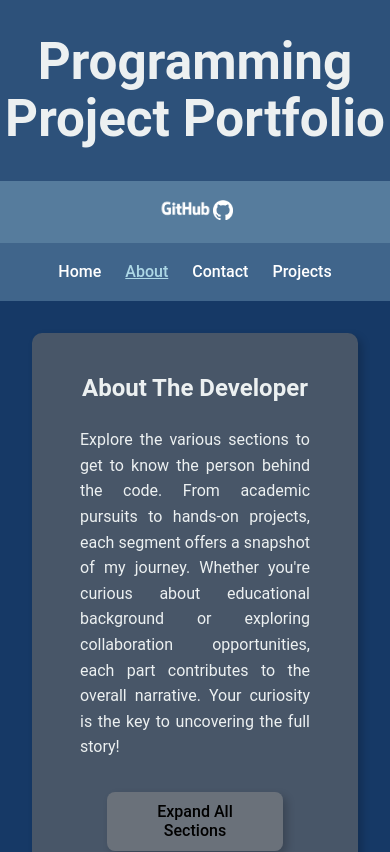
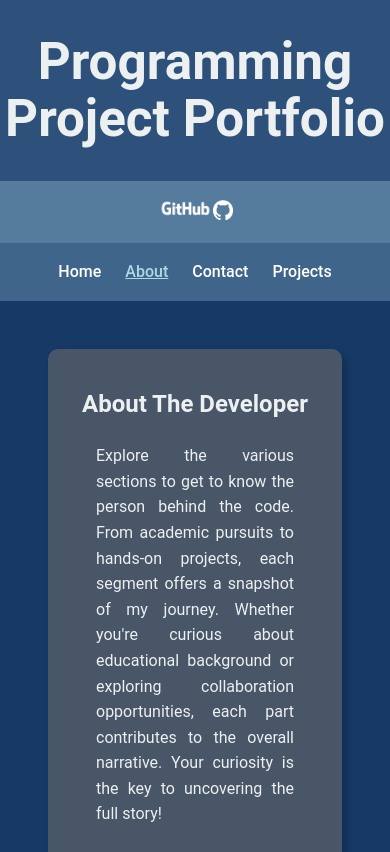
Before and after one commit to sionehavili2/Portfolio, a React (Vite) app: page /about in a window 390 px wide. Shown: the top 852 px of the page. Built offline with nearby package versions, Linux system fonts and the light colour scheme.

Commit message:
Fixed CSS and improved responsive design

```diff
--- a/src/Pages/About.jsx
+++ b/src/Pages/About.jsx
@@ -49,7 +49,7 @@ const About = () =>
   };
 
   return (
-    <div>
+    <div className={classes.mainContainer}>
       <div className={classes.titleContainer}>
         <h2>About The Developer</h2>
         <div className={classes.developerParagraph}>{developerParagraph}</div>
--- a/src/Pages/About.module.css
+++ b/src/Pages/About.module.css
@@ -1,5 +1,10 @@
 button {
   margin-bottom: 10px;
+}
+
+.mainContainer {
+    background-color: rgb(22, 57, 102);
+    padding: 1em;
 }
 
 .titleContainer {
@@ -8,6 +13,7 @@ button {
   border-radius: 10px;
   box-shadow: 4px 4px 8px rgba(0, 0, 0, 0.2);
   margin: 2em;
+  background-color: 4px solid yellow;
 }
 
 .developerParagraph{
--- a/src/Pages/Contact.module.css
+++ b/src/Pages/Contact.module.css
@@ -36,6 +36,9 @@
   justify-content: center;
   align-items: stretch;
   height: auto;
+  background-color: rgb(22, 57, 102);
+  padding: 1em;
+
 }
 
 .formContainer {
--- a/src/Pages/Home.jsx
+++ b/src/Pages/Home.jsx
@@ -59,6 +59,7 @@ const Home = () => {
   // }
 
   return (
+    <div className={classes.mainContainer}>
       <div className={classes.container}>
         <h2 className={classes.title}>Welcome To my Portfolio!</h2>
         <p className={classes.description}>
@@ -69,6 +70,7 @@ const Home = () => {
         <PdfViewer fileUrl="/SioneHavili_Resume.pdf" className={classes.pdfViewer} />
         {/* <button onClick={handleDataPost}>Post Data</button> */}
       </div>
+    </div>
   );
 };
 
--- a/src/Pages/Home.module.css
+++ b/src/Pages/Home.module.css
@@ -1,7 +1,10 @@
+.mainContainer {
+  background-color: rgb(22, 57, 102);
+  padding: 1em;
+}
 
 .container {
     margin:2.5em;
-    padding:2em;
     border-radius: 12px;
     background-color: rgb(128,128,128,0.4);
     text-align:justify;
--- a/src/Pages/Projects.jsx
+++ b/src/Pages/Projects.jsx
@@ -1,5 +1,6 @@
 import { useLoaderData } from "react-router-dom";
 import ProjectTile from "../UI/ProjectTile";
+import classes from "./Projects.module.css"
 
 const Portfolio = () =>
 {
@@ -30,7 +31,7 @@ const Portfolio = () =>
 
   const mapPortfolios = projects.map((project, index)=><ProjectTile key={index} title={project.title} description={project.description} url={project.url} imgSrc={project.imgPath}/>)
 
-  return <div>{mapPortfolios}</div>;
+  return <div className={classes.container}>{mapPortfolios}</div>;
 };
 
 export default Portfolio;
--- /dev/null
+++ b/src/Pages/Projects.module.css
@@ -0,0 +1,5 @@
+
+.container {
+    background-color: rgb(22, 57, 102);
+    padding: 1em;
+}
--- a/src/index.css
+++ b/src/index.css
@@ -29,13 +29,15 @@ a:hover {
   color: #535bf2;
 }
 
-html,
+html, body {
+  margin: 0;
+  padding: 0;
+  width: 100%;
+  height: 100%;
+}
+
 body {
-  margin: 0;
   background-color: rgb(22, 57, 102);
-  /* background-image: url("./background.jpg"); */
-  background-size:100vw;
-  /* background-position: center; */
 }
 
 h1 {
```
Lines whose indentation alone changed are shown as unchanged.
